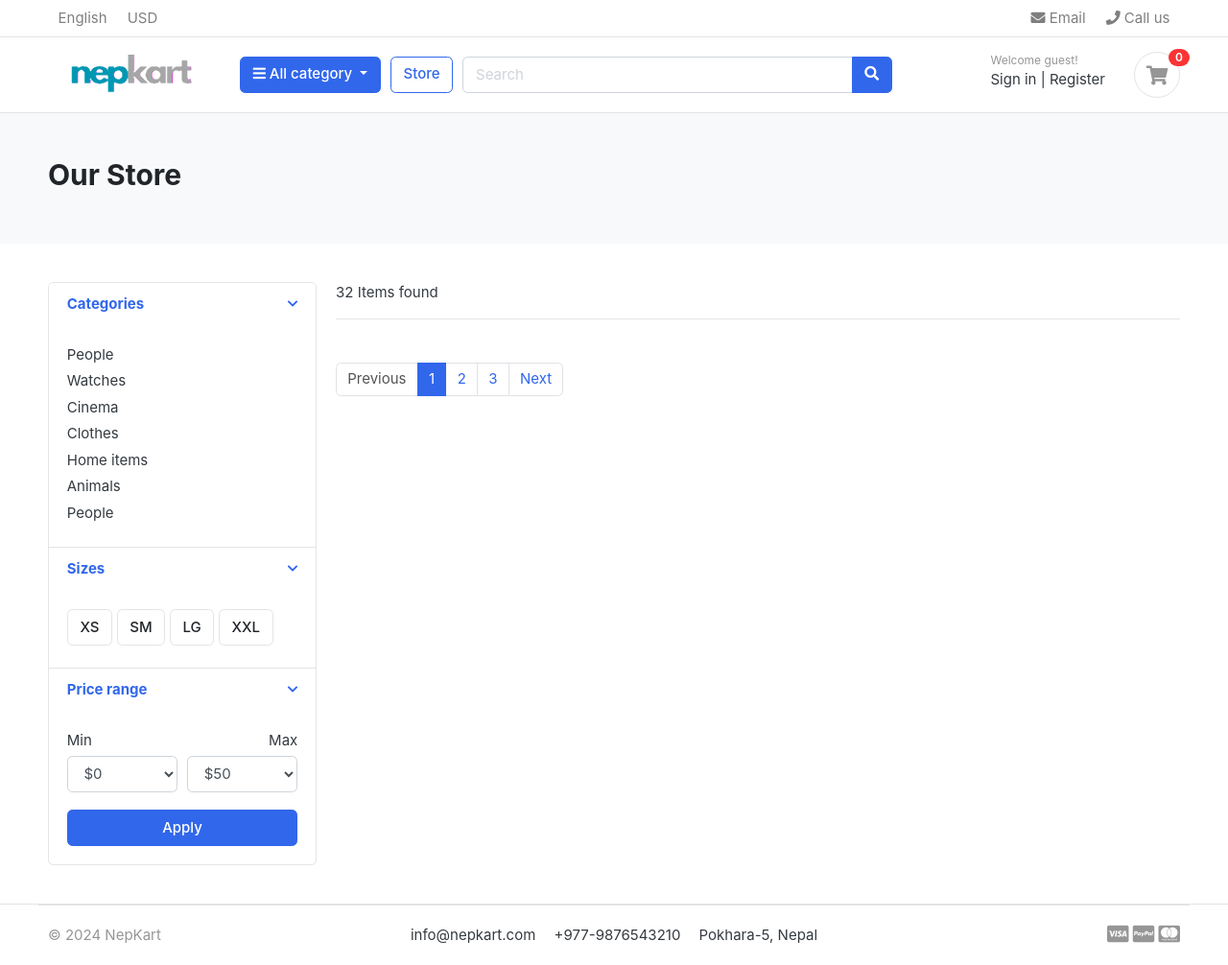
After one commit to manoramsubedi/Ecommerce-Django, a Django app: page /store/ in a window 1280 px wide. The commit adds this page. Shown: the whole page at 96% size. Run offline with Django 5.2, Linux system fonts and the light colour scheme; data that the repository does not hold is empty; some libraries are stand-ins or nearby versions; some web fonts are replaced.

Commit message:
template for store

```diff
--- a/ecommerce/urls.py
+++ b/ecommerce/urls.py
@@ -22,4 +22,5 @@ from django.conf import settings
 urlpatterns = [
     path('admin/', admin.site.urls),
     path('', include('nepkart.urls')),
+    path('store/', include('store.urls')),
 ] + static(settings.MEDIA_URL, document_root=settings.MEDIA_ROOT)
--- a/nepkart/views.py
+++ b/nepkart/views.py
@@ -1,5 +1,9 @@
 from django.shortcuts import render
+from store.models import Product
 
 
 def home(request):
-    return render(request, 'nepkart/home.html')
+    products = Product.objects.all().filter(is_availiable=True)
+    context = {"products":products}
+
+    return render(request, 'nepkart/home.html', context)
--- a/store/admin.py
+++ b/store/admin.py
@@ -4,5 +4,5 @@ from .models import Product
 # Register your models here.
 class ProductAdmin(admin.ModelAdmin):
     list_display = ('product_name', 'price', 'category', 'modified_date', 'is_availiable')
-    prepopulated_fileds = {'slug': ('product_name',)}
-admin.site.register(Product)
+    prepopulated_fields = {"slug": ("product_name",)}
+admin.site.register(Product, ProductAdmin)
--- /dev/null
+++ b/store/templates/store/store.html
@@ -0,0 +1,170 @@
+{% extends "base.html" %}
+{% load static %}
+
+{% block content %}
+<!-- ========================= SECTION PAGETOP ========================= -->
+<section class="section-pagetop bg">
+<div class="container">
+	<h2 class="title-page">Our Store</h2>
+
+</div>
+</section>
+<section class="section-content padding-y">
+<div class="container">
+
+<div class="row">
+	<aside class="col-md-3">
+
+<div class="card">
+	<article class="filter-group">
+		<header class="card-header">
+			<a href="#" data-toggle="collapse" data-target="#collapse_1" aria-expanded="true" class="">
+				<i class="icon-control fa fa-chevron-down"></i>
+				<h6 class="title">Categories</h6>
+			</a>
+		</header>
+		<div class="filter-content collapse show" id="collapse_1" style="">
+			<div class="card-body">
+
+				<ul class="list-menu">
+				<li><a href="#">People  </a></li>
+				<li><a href="#">Watches </a></li>
+				<li><a href="#">Cinema  </a></li>
+				<li><a href="#">Clothes  </a></li>
+				<li><a href="#">Home items </a></li>
+				<li><a href="#">Animals</a></li>
+				<li><a href="#">People </a></li>
+				</ul>
+
+			</div> <!-- card-body.// -->
+		</div>
+	</article> <!-- filter-group  .// -->
+	<article class="filter-group">
+		<header class="card-header">
+			<a href="#" data-toggle="collapse" data-target="#collapse_4" aria-expanded="true" class="">
+				<i class="icon-control fa fa-chevron-down"></i>
+				<h6 class="title">Sizes </h6>
+			</a>
+		</header>
+		<div class="filter-content collapse show" id="collapse_4" style="">
+			<div class="card-body">
+			  <label class="checkbox-btn">
+			    <input type="checkbox">
+			    <span class="btn btn-light"> XS </span>
+			  </label>
+
+			  <label class="checkbox-btn">
+			    <input type="checkbox">
+			    <span class="btn btn-light"> SM </span>
+			  </label>
+
+			  <label class="checkbox-btn">
+			    <input type="checkbox">
+			    <span class="btn btn-light"> LG </span>
+			  </label>
+
+			  <label class="checkbox-btn">
+			    <input type="checkbox">
+			    <span class="btn btn-light"> XXL </span>
+			  </label>
+		</div><!-- card-body.// -->
+		</div>
+	</article> <!-- filter-group .// -->
+
+	<article class="filter-group">
+		<header class="card-header">
+			<a href="#" data-toggle="collapse" data-target="#collapse_3" aria-expanded="true" class="">
+				<i class="icon-control fa fa-chevron-down"></i>
+				<h6 class="title">Price range </h6>
+			</a>
+		</header>
+		<div class="filter-content collapse show" id="collapse_3" style="">
+			<div class="card-body">
+
+				<div class="form-row">
+				<div class="form-group col-md-6">
+				  <label>Min</label>
+				  <!-- <input class="form-control" placeholder="$0" type="number"> -->
+				  	<select class="mr-2 form-control">
+						<option value="0">$0</option>
+						<option value="50">$50</option>
+						<option value="100">$100</option>
+						<option value="150">$150</option>
+						<option value="200">$200</option>
+						<option value="500">$500</option>
+						<option value="1000">$1000</option>
+					</select>
+				</div>
+				<div class="form-group text-right col-md-6">
+				  <label>Max</label>
+				  	<select class="mr-2 form-control">
+						<option value="50">$50</option>
+						<option value="100">$100</option>
+						<option value="150">$150</option>
+						<option value="200">$200</option>
+						<option value="500">$500</option>
+						<option value="1000">$1000</option>
+						<option value="2000">$2000+</option>
+					</select>
+				</div>
+				</div> <!-- form-row.// -->
+				<button class="btn btn-block btn-primary">Apply</button>
+			</div><!-- card-body.// -->
+		</div>
+	</article> <!-- filter-group .// -->
+
+</div> <!-- card.// -->
+
+	</aside> <!-- col.// -->
+	<main class="col-md-9">
+
+<header class="border-bottom mb-4 pb-3">
+		<div class="form-inline">
+			<span class="mr-md-auto">32 Items found </span>
+
+		</div>
+</header><!-- sect-heading -->
+
+<div class="row">
+    {% for product in products %}
+        <div class="col-md-4">
+            <figure class="card card-product-grid">
+                <div class="img-wrap">
+
+                    <img src="{{ product.image.url }}">
+
+                </div>
+                <figcaption class="info-wrap">
+                    <div class="fix-height">
+                        <a href="./product-detail.html" class="title">Great item name goes here</a>
+                        <div class="price-wrap mt-2">
+                            <span class="price">Rs {{product.price}}</span>
+                            <del class="price-old">Rs 3400</del>
+                        </div>
+                    </div>
+                    <a href="#" class="btn btn-block btn-primary">Add to cart </a>
+                </figcaption>
+            </figure>
+        </div>
+    {% endfor %}
+</div>
+
+
+<nav class="mt-4" aria-label="Page navigation sample">
+  <ul class="pagination">
+    <li class="page-item disabled"><a class="page-link" href="#">Previous</a></li>
+    <li class="page-item active"><a class="page-link" href="#">1</a></li>
+    <li class="page-item"><a class="page-link" href="#">2</a></li>
+    <li class="page-item"><a class="page-link" href="#">3</a></li>
+    <li class="page-item"><a class="page-link" href="#">Next</a></li>
+  </ul>
+</nav>
+
+	</main> <!-- col.// -->
+
+</div>
+
+</div> <!-- container .//  -->
+</section>
+
+{% endblock %}
--- /dev/null
+++ b/store/urls.py
@@ -0,0 +1,6 @@
+from django.urls import path
+from . import views
+
+urlpatterns = [
+    path('', views.store, name="store")
+]
--- a/store/views.py
+++ b/store/views.py
@@ -1,3 +1,9 @@
 from django.shortcuts import render
+from .models import Product
 
 # Create your views here.
+def store(request):
+    products = Product.objects.all().filter(is_availiable=True)
+    context = {"products":products}
+
+    return render(request, 'store/store.html', context)
--- a/templates/footer.html
+++ b/templates/footer.html
@@ -6,7 +6,7 @@
 				<p class="text-muted"> &copy 2024 NepKart </p>
 			</div>
 			<div class="col-md-8 text-md-center">
-				<span  class="px-2">info@nepkart@gmail.com</span>
+				<span  class="px-2">info@nepkart.com</span>
 				<span  class="px-2">+977-9876543210</span>
 				<span  class="px-2">Pokhara-5, Nepal</span>
 			</div>
```
Also changed, not shown: nepkart/templates/nepkart/home.html (+6 -67 lines), store/models.py (+6 -6 lines), media/photos/product/Blue-Shirt.jpg (added), media/photos/product/Great-Tshirt.jpg (added), media/photos/product/Mavi_jeans.jpg (added), media/photos/product/Puma-Ferrari-Shoes.jpg (added), media/photos/product/US-Polo-Assn_Jacket.jpg (added), media/photos/product/Wrangler-Shirt.jpg (added), media/photos/product/jeans.jpg (added), media/photos/product/jordan-true-flight-basketball-shoes.jpg (added), store/migrations/0002_product_category_product_created_date_and_more.py (added).
